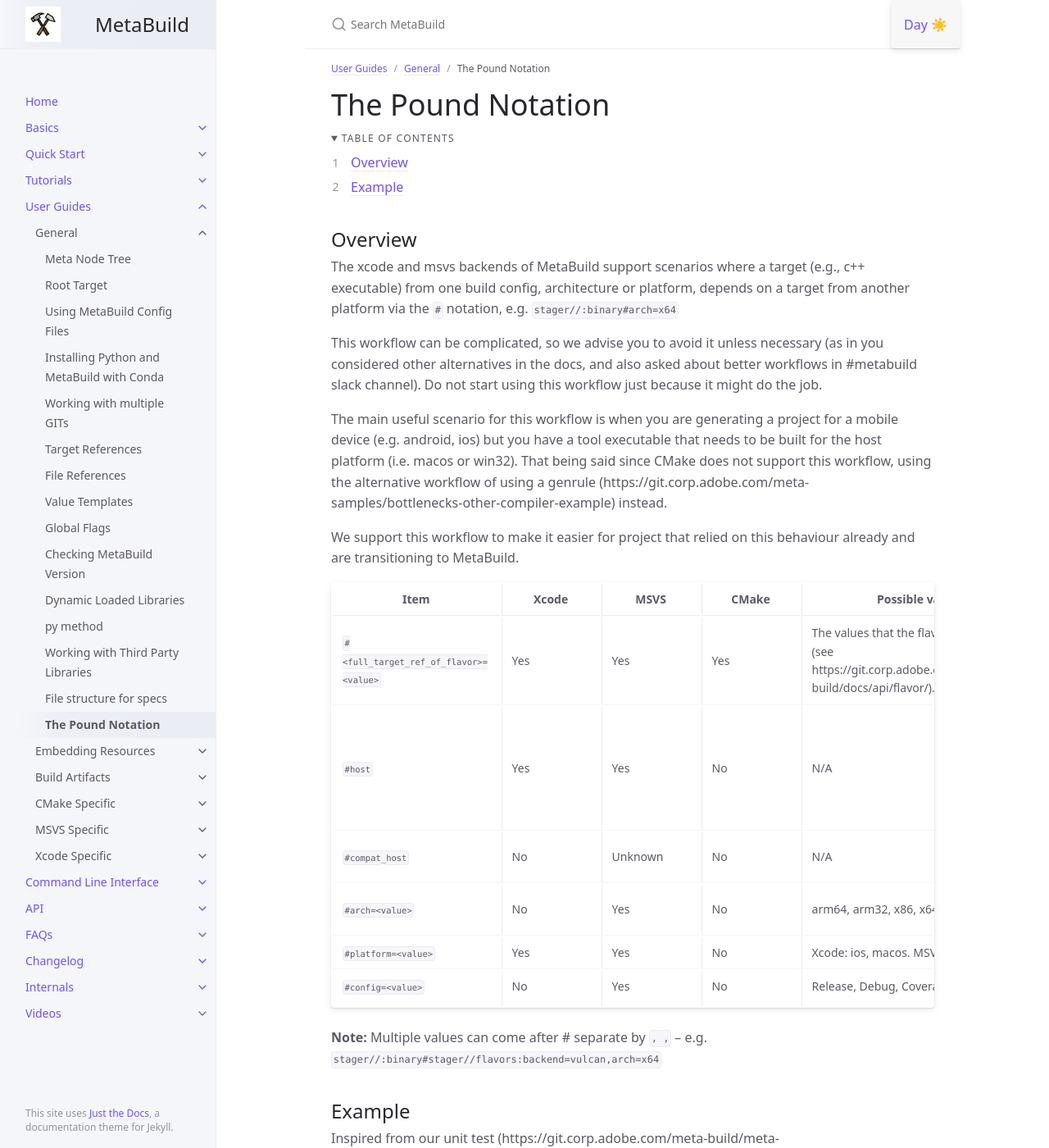
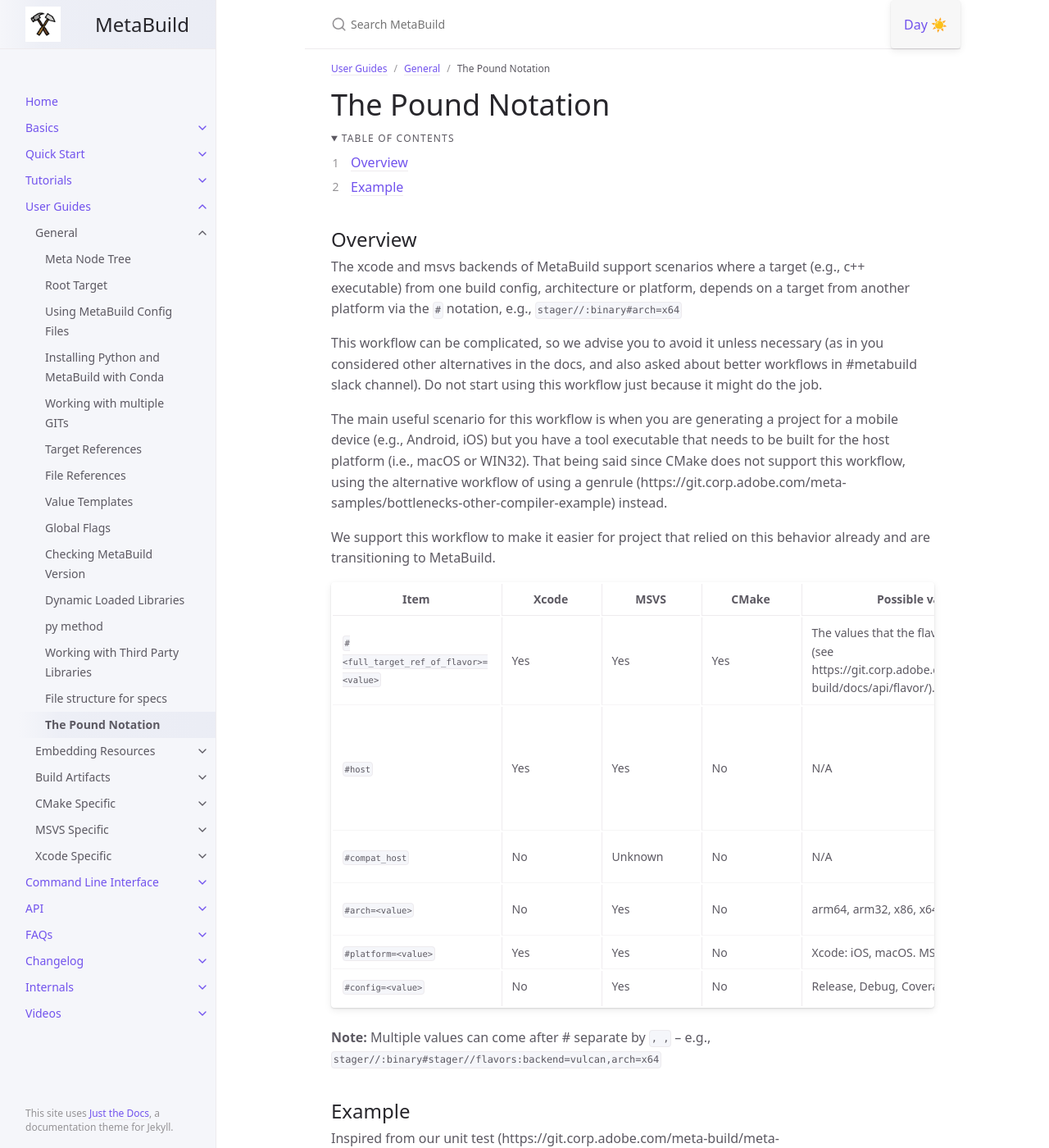
Before and after one commit to BadBob2021/mb, a Jekyll site: the page built from docs/guides/general/pound_notation.md, in a window 1280 px wide and 1400 px high. Shown: the whole window at 82% size. Built offline with Jekyll 4.4.1, drawn with Linux system fonts in a browser that asks for light colours.

Commit message:
Add files via upload

```diff
--- a/docs/guides/general/pound_notation.md
+++ b/docs/guides/general/pound_notation.md
@@ -21,26 +21,26 @@
 
 ## Overview
 
-The xcode and msvs backends of MetaBuild support scenarios where a target (e.g., c++ executable) from one build config, architecture or platform, depends on a target from another platform via the `#` notation, e.g. `stager//:binary#arch=x64`
+The xcode and msvs backends of MetaBuild support scenarios where a target (e.g., c++ executable) from one build config, architecture or platform, depends on a target from another platform via the `#` notation, e.g., `stager//:binary#arch=x64`
 
 This workflow can be complicated, so we advise you to avoid it unless necessary (as in you considered other alternatives in the docs, and also asked about better workflows in #metabuild slack channel). Do not start using this workflow just because it might do the job.
 
-The main useful scenario for this workflow is when you are generating a project for a mobile device (e.g. android, ios) but you have a tool executable that needs to be built for the host platform (i.e. macos or win32). That being said since CMake does not support this workflow, using the alternative workflow of using a genrule (https://git.corp.adobe.com/meta-samples/bottlenecks-other-compiler-example) instead.
+The main useful scenario for this workflow is when you are generating a project for a mobile device (e.g., Android, iOS) but you have a tool executable that needs to be built for the host platform (i.e., macOS or WIN32). That being said since CMake does not support this workflow, using the alternative workflow of using a genrule (https://git.corp.adobe.com/meta-samples/bottlenecks-other-compiler-example) instead.
 
-We support this workflow to make it easier for project that relied on this behaviour already and are transitioning to MetaBuild.
+We support this workflow to make it easier for project that relied on this behavior already and are transitioning to MetaBuild.
 
 
 | Item | Xcode | MSVS | CMake | Possible values | Notes |
 |------|-------|------|-------|-----------------|-------|
 |`#<full_target_ref_of_flavor>=<value>`|Yes|Yes|Yes|The values that the flavornode supports (see https://git.corp.adobe.com/pages/meta-build/docs/api/flavor/).|This can be used to mention which flavor of a flavored target you are referring to. Related: https://git.corp.adobe.com/pages/meta-build/docs/api/flavor/Caveat: For the flavor target reference (https://git.corp.adobe.com/pages/meta-build/docs/guides/target_refs/) you have to use the full value and not the shortcuts (Note for Robert: should we also add this note to the https://git.corp.adobe.com/pages/meta-build/docs/api/flavor/ page?). aims to fix this.|
-|`#host`|Yes|Yes|No|N/A|Behaviour: sets the arch and platform accordingly to something that can run on the builder machines. E.g if you are building for ios on an intel Mac laptop the #host will request a target that has arch=macos and arch=x64.Known caveat: If you are building a project for "macos" arm64 only (mb.active_arch=arm64 https://git.corp.adobe.com/meta-build/meta-build/blob/main/metabuild/config/default_config.yaml#L15-L16) and need an executable to run on host#host (and the host is x64) this will not work.A workaround is available https://git.corp.adobe.com/DVA/dva/blob/e5eab165944d15c915e42e63dc7f109ad9862091/shared/third_party/projects/luac/project/luac.meta.py#L5 for this scenario.
-|`#compat_host`|No|Unknown|No|N/A|Do not use this, it is not officially supported. We have a task to investigate why usages of it exist in github (METAB-841 - Investigate `<target_ref>#compat_host` and `<target_ref>#arch=host` TO DO) .|
-|`#arch=<value>`|No|Yes|No|arm64, arm32, x86, x64|You might also see #arch=host. Do not use this, it is not officially supported. We have a task to investigate why usages of it exist in github (METAB-841 - Investigate `<target_ref>#compat_host` and `<target_ref>#arch=host` TO DO ).|
-|`#platform=<value>`|Yes|Yes|No|Xcode: ios, macos. MSVS: uwp, win32.|||
+|`#host`|Yes|Yes|No|N/A|Behaviour: sets the arch and platform accordingly to something that can run on the builder machines. E.g if you are building for iOS on an Intel Mac laptop the #host will request a target that has arch=macos and arch=x64.Known caveat: If you are building a project for "macos" arm64 only (mb.active_arch=arm64 https://git.corp.adobe.com/meta-build/meta-build/blob/main/metabuild/config/default_config.yaml#L15-L16) and need an executable to run on host#host (and the host is x64) this will not work.A workaround is available https://git.corp.adobe.com/DVA/dva/blob/e5eab165944d15c915e42e63dc7f109ad9862091/shared/third_party/projects/luac/project/luac.meta.py#L5 for this scenario.
+|`#compat_host`|No|Unknown|No|N/A|Do not use this, it is not officially supported. We have a task to investigate why usages of it exist in github ([METAB-841](https://jira.corp.adobe.com/browse/METAB-841) - Investigate `<target_ref>#compat_host` and `<target_ref>#arch=host`) .|
+|`#arch=<value>`|No|Yes|No|arm64, arm32, x86, x64|You might also see #arch=host. Do not use this, it is not officially supported. We have a task to investigate why usages of it exist in github ([METAB-841[(https://jira.corp.adobe.com/browse/METAB-841) - Investigate `<target_ref>#compat_host` and `<target_ref>#arch=host`).|
+|`#platform=<value>`|Yes|Yes|No|Xcode: iOS, macOS. MSVS: UWP, WIN32.|||
 |`#config=<value>`|No|Yes|No|Release, Debug, Coverage|||
 
 
-**Note:** Multiple values can come after # separate by `, ,` -- e.g. `stager//:binary#stager//flavors:backend=vulcan,arch=x64`
+**Note:** Multiple values can come after # separate by `, ,` -- e.g., `stager//:binary#stager//flavors:backend=vulcan,arch=x64`
 
 
 ## Example
```
